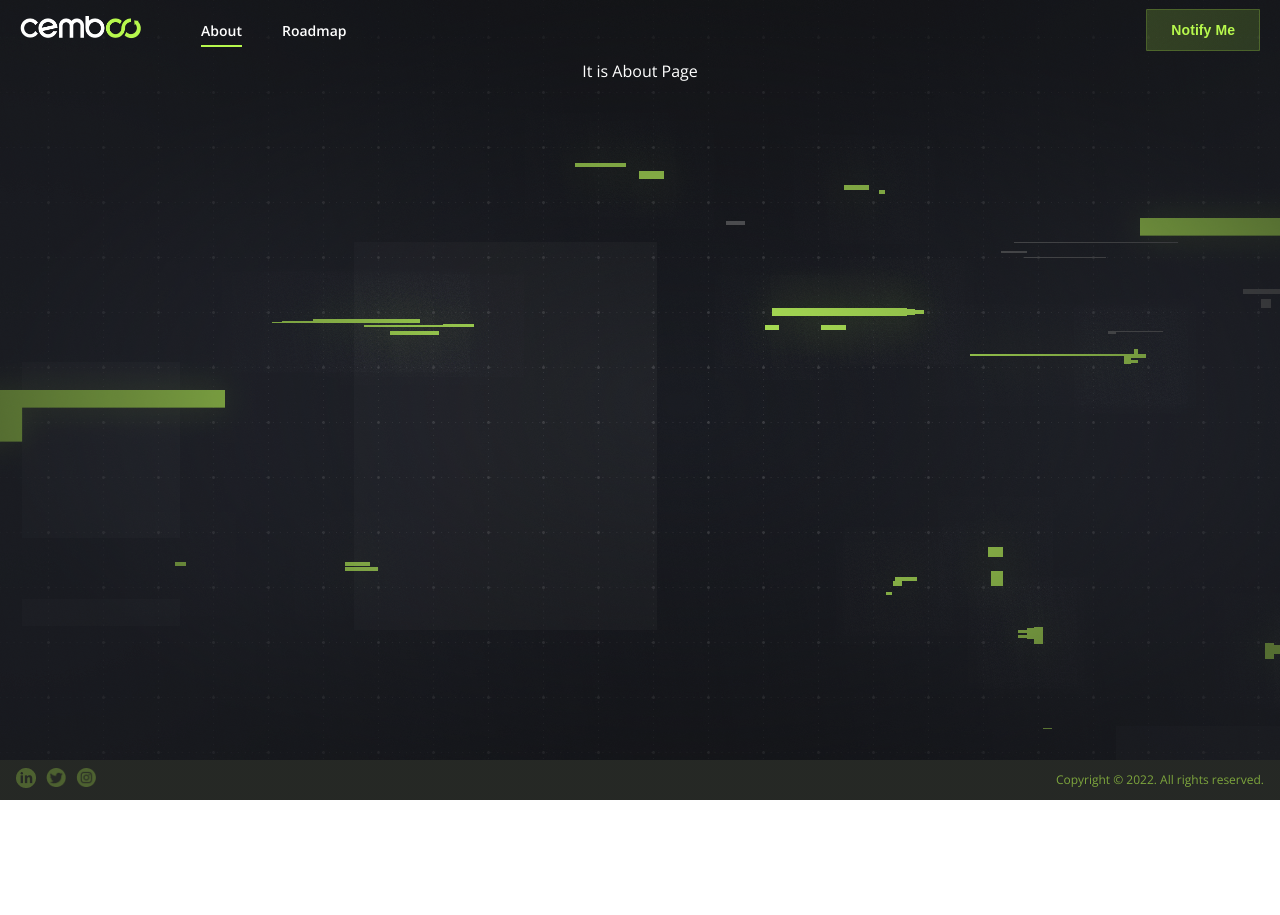
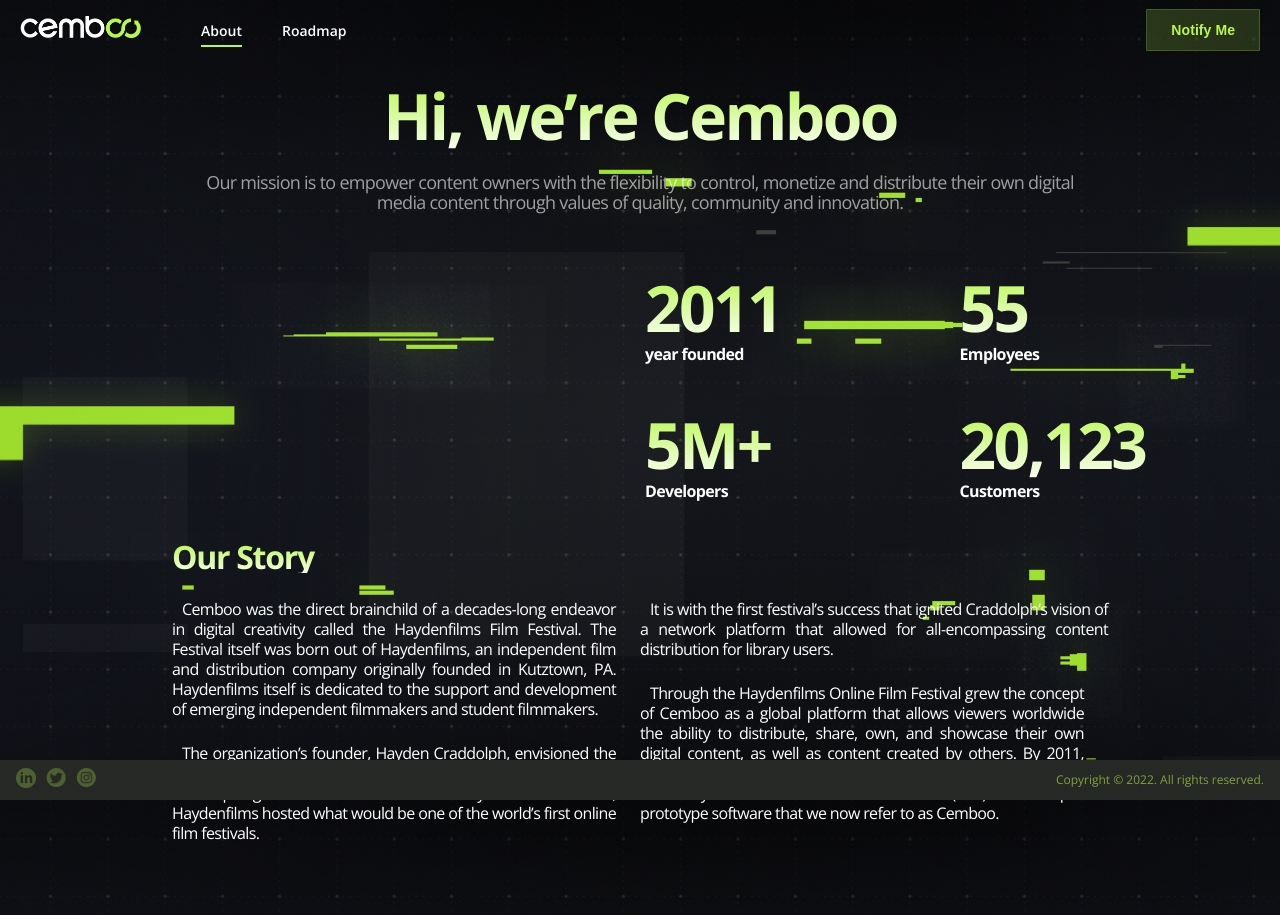
Before and after one commit to chravi14/cemboo-alpha, a React (Create React App) app: page /about in a window 1280 px wide. Before the commit the page ends 800 px from the top, so only its background shows below. Built offline with nearby package versions, Linux system fonts and the light colour scheme.

Commit message:
About Page changes

```diff
--- a/src/App.css
+++ b/src/App.css
@@ -1,5 +1,5 @@
 .main {
-  display: flex;
+  /* display: flex; */
   align-items: center;
   justify-content: center;
   color: #fff;
--- /dev/null
+++ b/src/components/about-components/about.styled.ts
@@ -0,0 +1,132 @@
+import styled from "styled-components";
+import {
+  CustomBoldText,
+  CustomHeader,
+  CustomLightText,
+  CustomSubHeader,
+} from "../ui";
+
+export const AboutHeroWrapper = styled.div`
+  text-align: center;
+  width: 100%;
+
+  @media only screen and (min-width: 768px) {
+    width: 75%;
+    margin: 0 auto;
+  }
+
+  @media only screen and (min-width: 960px) {
+    padding: 20px;
+  }
+`;
+
+export const AboutHeroHeader = styled(CustomHeader)`
+  font-size: 40px;
+  line-height: 72px;
+  margin-bottom: 10px;
+  @media screen and (min-width: 960px) {
+    font-size: 64px;
+    line-height: 72px;
+    margin-bottom: 20px;
+  }
+`;
+
+export const AboutStatsWrapper = styled.div`
+  display: grid;
+  margin: 40px 0;
+  grid-template-columns: repeat(2, 1fr);
+  gap: 10px;
+  align-items: center;
+
+  @media only screen and (min-width: 768px) {
+    grid-template-columns: repeat(4, 1fr);
+  }
+
+  @media only screen and (min-width: 960px) {
+    row-gap: 45px;
+  }
+`;
+
+export const StatsItemWrapper = styled.div`
+  display: flex;
+  flex-direction: column;
+
+  @media only screen and (min-width: 768px) {
+    &:nth-child(1) {
+      grid-column: 3/4;
+    }
+    &:nth-child(3) {
+      grid-column: 3/4;
+    }
+  }
+`;
+
+export const StatsYear = styled(CustomHeader)`
+  font-size: 64px;
+  line-height: 72px;
+`;
+
+export const StatsYearSubText = styled(CustomBoldText)`
+  font-size: 16px;
+`;
+
+export const StoryWrapper = styled.div`
+  display: flex;
+  flex-direction: column;
+  margin: 40px 0;
+  padding-bottom: 48px;
+
+  @media only screen and (min-width: 960px) {
+    width: 75%;
+    margin: 0 auto;
+  }
+`;
+
+export const StoryTitle = styled(CustomSubHeader)`
+  font-size: 32px;
+  line-height: 32px;
+  margin-bottom: 10px;
+
+  @media only screen and (min-width: 960px) {
+    margin-bottom: 26px;
+  }
+`;
+
+export const StoryTextWrapper = styled.div`
+  display: grid;
+  grid-template-columns: 1fr;
+  gap: 16px;
+
+  @media only screen and (min-width: 768px) {
+    grid-template-columns: repeat(2, 1fr);
+  }
+
+  @media only screen and (min-width: 960px) {
+    gap: 24px;
+  }
+`;
+
+export const StoryText = styled(CustomLightText)`
+  text-indent: 10px;
+  text-align: justify;
+  font-size: 16px;
+  color: rgba(255, 255, 255, 1);
+
+  @media only screen and (min-width: 768px) {
+    &:nth-child(1) {
+      grid-row: 1/3;
+    }
+    &:nth-child(2) {
+      grid-column: 1/2;
+    }
+
+    &:nth-child(3) {
+      grid-column: 2/4;
+      grid-row: 1/2;
+    }
+
+    &:nth-child(4) {
+      grid-row: 2/5;
+    }
+  }
+`;
--- /dev/null
+++ b/src/components/about-components/about.tsx
@@ -0,0 +1,75 @@
+import { CustomLightText, InnerContainer } from "../ui";
+import * as Styled from "./about.styled";
+
+export const AboutContainer = () => {
+  return (
+    <>
+      <InnerContainer>
+        <Styled.AboutHeroWrapper>
+          <Styled.AboutHeroHeader>Hi, we’re Cemboo</Styled.AboutHeroHeader>
+          <CustomLightText size={18}>
+            Our mission is to empower content owners with the flexibility to
+            control, monetize and distribute their own digital media content
+            through values of quality, community and innovation.
+          </CustomLightText>
+        </Styled.AboutHeroWrapper>
+      </InnerContainer>
+      <InnerContainer>
+        <Styled.AboutStatsWrapper>
+          <Styled.StatsItemWrapper>
+            <Styled.StatsYear>2011</Styled.StatsYear>
+            <Styled.StatsYearSubText>year founded</Styled.StatsYearSubText>
+          </Styled.StatsItemWrapper>
+          <Styled.StatsItemWrapper>
+            <Styled.StatsYear>55</Styled.StatsYear>
+            <Styled.StatsYearSubText>Employees</Styled.StatsYearSubText>
+          </Styled.StatsItemWrapper>
+          <Styled.StatsItemWrapper>
+            <Styled.StatsYear>5M+</Styled.StatsYear>
+            <Styled.StatsYearSubText>Developers</Styled.StatsYearSubText>
+          </Styled.StatsItemWrapper>
+          <Styled.StatsItemWrapper>
+            <Styled.StatsYear>20,123</Styled.StatsYear>
+            <Styled.StatsYearSubText>Customers</Styled.StatsYearSubText>
+          </Styled.StatsItemWrapper>
+        </Styled.AboutStatsWrapper>
+      </InnerContainer>
+      <InnerContainer>
+        <Styled.StoryWrapper>
+          <Styled.StoryTitle>Our Story</Styled.StoryTitle>
+          <Styled.StoryTextWrapper>
+            <Styled.StoryText>
+              Cemboo was the direct brainchild of a decades-long endeavor in
+              digital creativity called the Haydenfilms Film Festival. The
+              Festival itself was born out of Haydenfilms, an independent film
+              and distribution company originally founded in Kutztown, PA.
+              Haydenfilms itself is dedicated to the support and development of
+              emerging independent filmmakers and student filmmakers.
+            </Styled.StoryText>
+            <Styled.StoryText>
+              The organization’s founder, Hayden Craddolph, envisioned the Film
+              Festival out of his thesis during his time as an Electronic Media
+              postgraduate at Kutztown University in 2001. In 2004, Haydenfilms
+              hosted what would be one of the world’s first online film
+              festivals.
+            </Styled.StoryText>
+            <Styled.StoryText>
+              It is with the first festival’s success that ignited Craddolph’s
+              vision of a network platform that allowed for all-encompassing
+              content distribution for library users.
+            </Styled.StoryText>
+            <Styled.StoryText>
+              Through the Haydenfilms Online Film Festival grew the concept of
+              Cemboo as a global platform that allows viewers worldwide the
+              ability to distribute, share, own, and showcase their own digital
+              content, as well as content created by others. By 2011,
+              Haydenfilms would receive a Research Grant Millersville
+              University’s Software Productization Center (SPC) to develop a
+              prototype software that we now refer to as Cemboo.
+            </Styled.StoryText>
+          </Styled.StoryTextWrapper>
+        </Styled.StoryWrapper>
+      </InnerContainer>
+    </>
+  );
+};
--- /dev/null
+++ b/src/components/about-components/index.ts
@@ -0,0 +1 @@
+export { AboutContainer } from "./about";
--- a/src/components/index.ts
+++ b/src/components/index.ts
@@ -1,3 +1,4 @@
+export { AboutContainer } from "./about-components";
 export { Footer } from "./footer-section";
 export { HeroSectionContainer } from "./hero-section";
 export { Player, JudgesList } from "./landing-components";
--- a/src/index.css
+++ b/src/index.css
@@ -24,7 +24,7 @@ body {
     url("./assets/images//background/landing_bg.png"),
     radial-gradient(
       50% 50% at 50% 50%,
-      rgba(17, 18, 21, 0.8) 0%,
+      rgba(17, 18, 21, 0.6) 0%,
       rgba(17, 18, 21, 1) 100%
     );
   /* background: url("./assets/images/background/landing_bg2.png"),
@@ -57,6 +57,21 @@ code {
         rgba(17, 18, 21, 1) 0%,
         rgba(17, 18, 21, 1) 100%
       );
-    background-blend-mode: darken, screen;
+    background-blend-mode: difference;
   }
 }
+
+@media only screen and (min-width: 960px) {
+  body {
+    background: url("./assets/images/background/landing_bg2.png"),
+      url("./assets/images/background/landing_bg.png"),
+      radial-gradient(
+        50% 50% at 50% 50%,
+        rgba(17, 18, 21, 1) 0%,
+        rgba(17, 18, 21, 1) 50%,
+        rgba(17, 18, 21, 1) 100%
+      );
+    background-blend-mode: difference;
+    background-size: cover;
+  }
+}
--- a/src/pages/route-about/about-page.styled.ts
+++ b/src/pages/route-about/about-page.styled.ts
@@ -1,7 +1,3 @@
 import styled from "styled-components";
 
-export const AboutPageWrapper = styled.div`
-  display: flex;
-  justify-content: center;
-  align-items: center;
-`;
+export const AboutPageWrapper = styled.div``;
--- a/src/pages/route-about/about-page.tsx
+++ b/src/pages/route-about/about-page.tsx
@@ -1,5 +1,10 @@
+import { AboutContainer } from "../../components";
 import * as Styled from "./about-page.styled";
 
 export const AboutPage = () => {
-  return <Styled.AboutPageWrapper>It is About Page</Styled.AboutPageWrapper>;
+  return (
+    <Styled.AboutPageWrapper>
+      <AboutContainer />
+    </Styled.AboutPageWrapper>
+  );
 };
```
Also changed, not shown: src/assets/images/roadmap.png (added).
